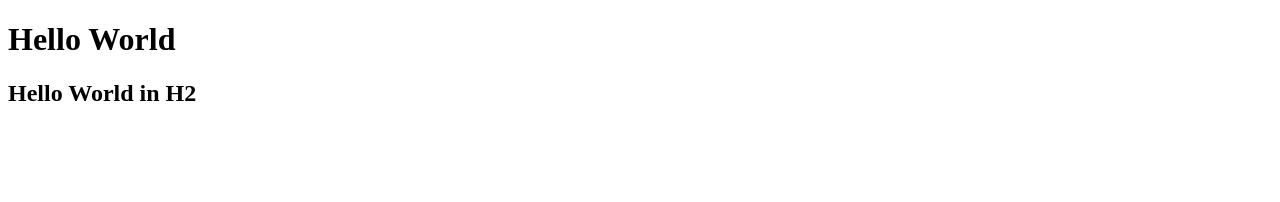
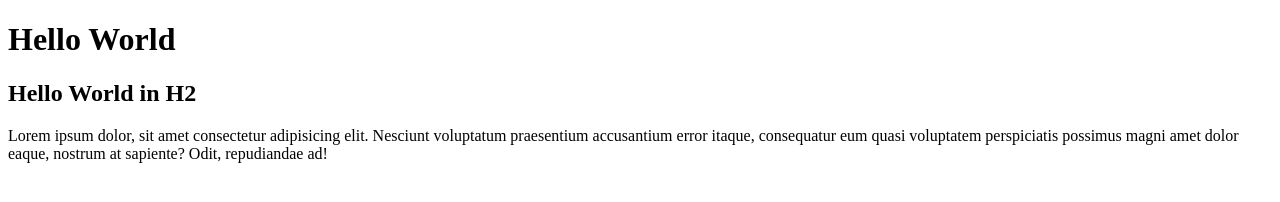
Before and after one commit to vgianluca96/htmlcss-hello, a plain HTML site: page index.html in a window 1280 px wide. Drawn offline with Linux system fonts and the light colour scheme.

Commit message:
add Lorem
added a paragraph with Lorem

```diff
--- a/index.html
+++ b/index.html
@@ -8,5 +8,8 @@
 <body>
     <h1>Hello World</h1>
     <h2>Hello World in H2</h2>
+    <p>
+        Lorem ipsum dolor, sit amet consectetur adipisicing elit. Nesciunt voluptatum praesentium accusantium error itaque, consequatur eum quasi voluptatem perspiciatis possimus magni amet dolor eaque, nostrum at sapiente? Odit, repudiandae ad!
+    </p>
 </body>
 </html>
```
